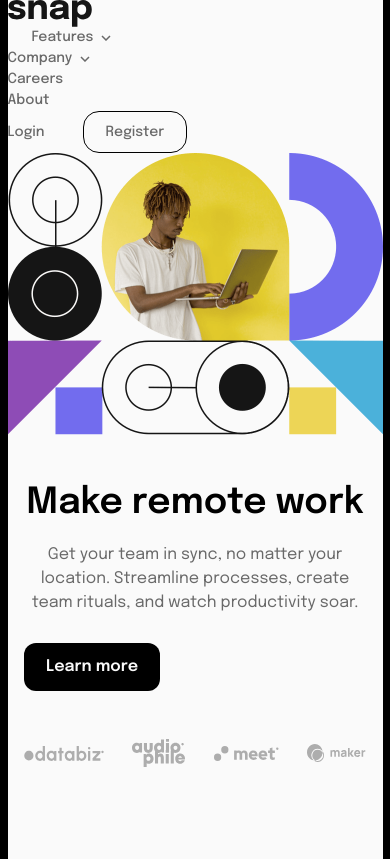
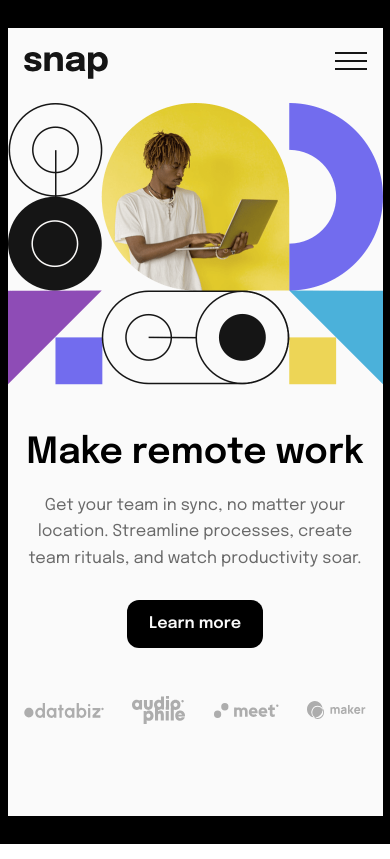
Before and after one commit to shaversj/intro-section-with-dropdown-navigation-main, a React (Vite) app: page / in a window 390 px wide. Built offline with nearby package versions, Linux system fonts and the light colour scheme.

Commit message:
Formatting changes for desktop and mobile layout

```diff
--- a/src/App.jsx
+++ b/src/App.jsx
@@ -22,28 +22,23 @@ function App() {
     <>
       <div className={"bg-black min-h-screen grid place-items-center"}>
         <div className={"bg-almost-white max-w-screen-sm mx-auto lg:max-w-screen-lg lg:h-[900px] w-full font-Epilogue"}>
-          {/*<header>*/}
-          {/*  <nav>*/}
-          {/*    <a>Features</a>*/}
-          {/*    <a>Company</a>*/}
-          {/*    <a>Careers</a>*/}
-          {/*    <a>About</a>*/}
 
-          {/*    <div>*/}
-          {/*      <a>Login</a>*/}
-          {/*      <a>Register</a>*/}
-          {/*    </div>*/}
-          {/*  </nav>*/}
-          {/*</header>*/}
-
-          <header className={"lg:px-[40px] lg:py-[24px] lg:flex lg:items-center"}>
+          <header className={"lg:px-[40px] lg:py-[24px] lg:flex lg:items-center px-4 py-6"}>
             {/*<div className={"flex items-center justify-between px-4 py-6"}>*/}
             {/*  <img src={logo} alt={"Snap Logo"}/>*/}
             {/*  <img src={menu} alt={"Snap Logo"}/>*/}
             {/*</div>*/}
             {/*<img src={logo} alt={"Snap Logo"}/>*/}
-            <nav className={"lg:flex gap-x-[2.4rem] items-start"}>
+            <nav className={"flex lg:gap-x-[2.4rem] lg:items-start"}>
               <img className={""} src={logo} alt={"Snap Logo"}/>
+
+              {/*Mobile Nav Bar*/}
+              <div className={"lg:hidden ml-auto"}>
+                <img className={"ml-auto"} src={menu} alt={""}/>
+              </div>
+
+              {/*Left side Desktop Nav Bar*/}
+              <div className={"sm:hidden lg:flex gap-x-[2.4rem]"}>
                 <div className={"pl-[1.5rem]"}>
                   <button className={"group flex items-center space-x-2 "}
                           onClick={() => setIsFeatureMenuOpen(!isFeatureMenuOpen)}>
@@ -58,7 +53,7 @@ function App() {
                       (
                           <>
                             <div
-                              className={"absolute left-[43rem] top-[17.5rem] bg-white rounded-2xl drop-shadow-2xl px-5 py-5 space-y-2 text-[14px] text-medium-gray"}>
+                                className={"absolute left-[24.5rem] top-[17.5rem] bg-white rounded-2xl drop-shadow-2xl px-5 py-5 space-y-2 text-[14px] text-medium-gray"}>
                               <div className={"flex justify-start items-center space-x-4"}>
                                 <img className={"scale-100 w-[16px] h-[16px]"} src={iconTodo} alt={""}/>
                                 <a className={" "} href={""}>Todo List</a>
@@ -136,9 +131,13 @@ function App() {
                 </div>
 
 
+              </div>
+
 
             </nav>
-            <div className={"ml-auto flex items-center gap-x-[2.4rem]"}>
+
+            {/*Right side Desktop Nav Bar*/}
+            <div className={"hidden lg:flex ml-auto items-center gap-x-[2.4rem]"}>
               <div>
                 <button className={"group flex items-center space-x-2 relative"}>
                   <span className={"text-medium-gray font-medium hover:text-black text-[14px]"}>Login</span>
@@ -166,12 +165,12 @@ function App() {
             <div className={"lg:basis-[50%] px-4 lg:order-1 lg:px-0 lg:pt-14"}>
               <h1 className={"text-center text-4xl font-semibold pt-12 lg:text-[78.2px] lg:font-bold lg:leading-[5rem] lg:text-left lg:pr-12"}>Make
                 remote work</h1>
-              <p className={"text-medium-gray text-center font-normal pt-5 lg:text-left lg:text-[18.3px] lg:pt-12 lg:pr-24"}>
+              <p className={"text-medium-gray text-center font-normal leading-[1.65rem] lg:leading-[1.75rem] text-[1.02rem] pt-5 lg:text-left lg:text-[18.3px] lg:pt-12 lg:pr-24"}>
                 Get your team in sync, no matter your location. Streamline processes,
                 create team rituals, and watch productivity soar.
               </p>
 
-              <div className={"flex pt-7 lg:pt-14"}>
+              <div className={"flex pt-7 lg:pt-14 justify-center lg:justify-start"}>
                 <button className={"bg-black px-[1.4rem] py-3 rounded-xl lg:px-[2.05rem] lg:py-[1rem]"}>
                   <span className={"text-almost-white font-semibold lg:text-[17px] leading-3"}>Learn more</span>
                 </button>
```
Lines whose indentation alone changed are shown as unchanged.
